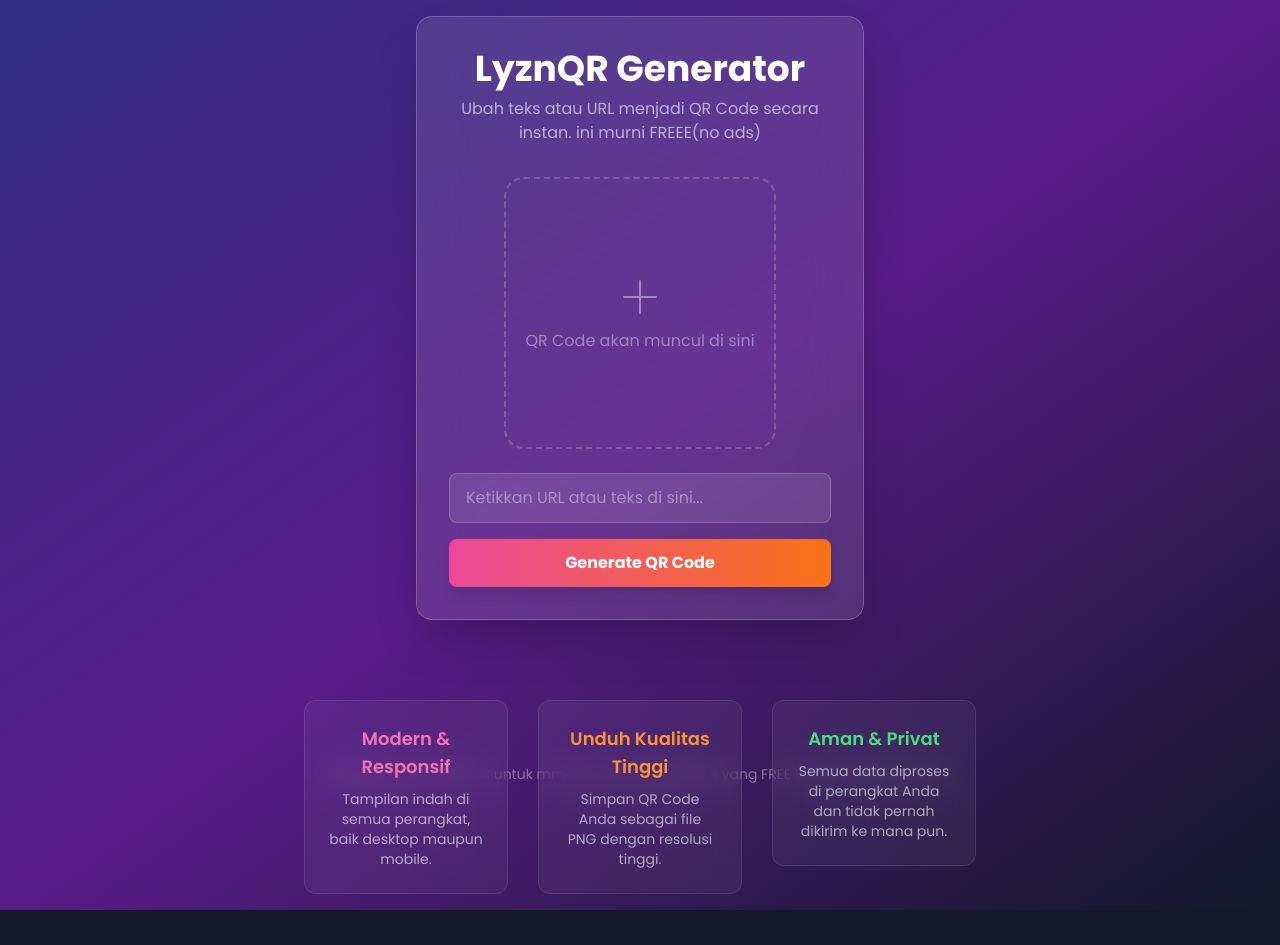
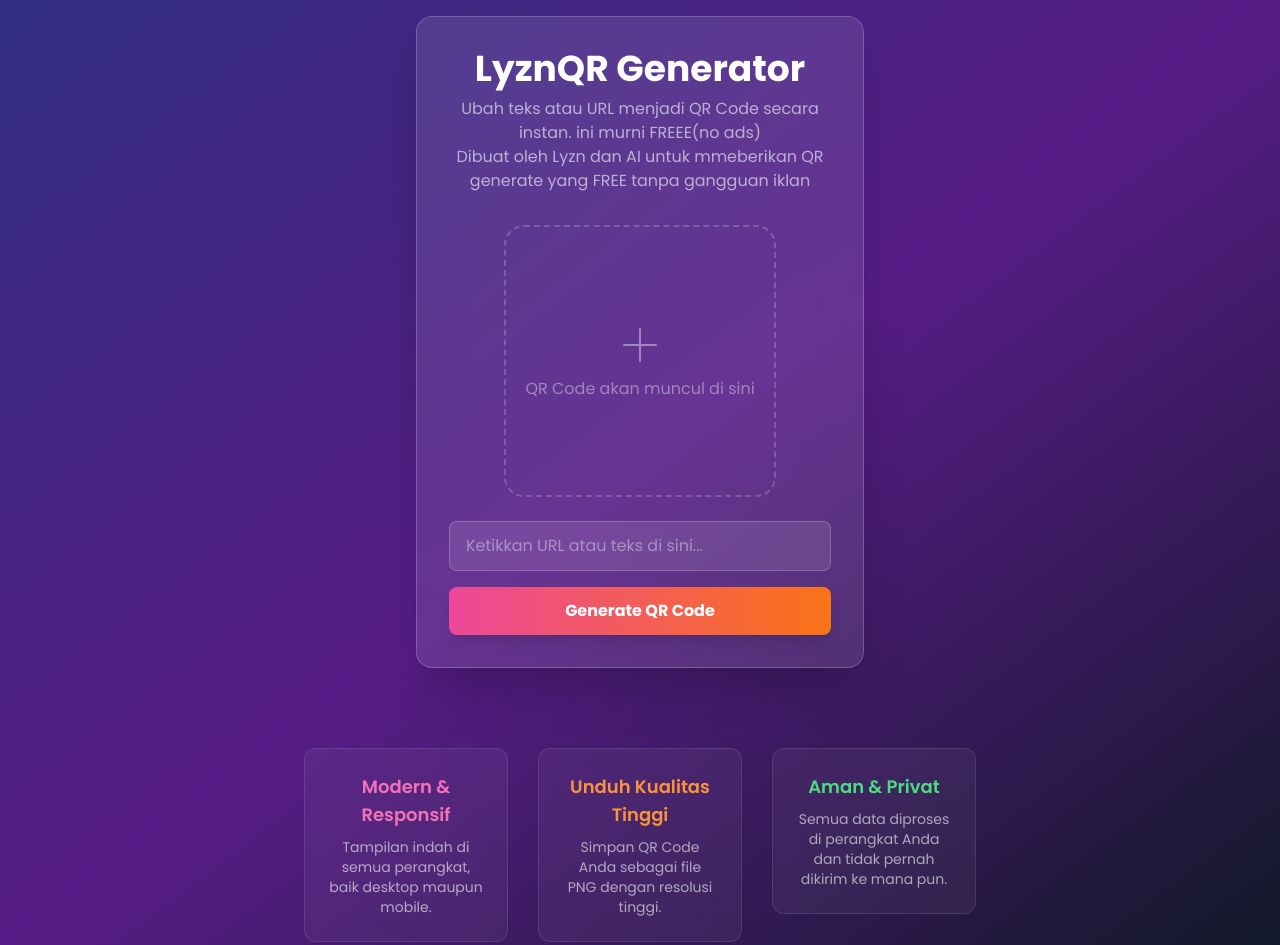
Before and after one commit to Lyzn7/websiteQRcode, a plain HTML site: page index.html in a window 1280 px wide. Shown: the top 945 px of the page. Before the commit the page ends 910 px from the top, so only its background shows below. Drawn offline with nearby package versions, Linux system fonts and the light colour scheme.

Commit message:
Update index.html

```diff
--- a/index.html
+++ b/index.html
@@ -59,7 +59,7 @@
         <div x-data="qrGenerator()" class="w-full max-w-md bg-white/10 backdrop-blur-xl border border-white/20 rounded-2xl shadow-2xl p-8 text-center transition-all duration-500">
 
             <h1 class="text-3xl md:text-4xl font-bold mb-2">LyznQR Generator</h1>
-            <p class="text-white/60 mb-8">Ubah teks atau URL menjadi QR Code secara instan. ini murni FREEE(no ads)</p>
+            <p class="text-white/60 mb-8">Ubah teks atau URL menjadi QR Code secara instan. ini murni FREEE(no ads) </br> Dibuat oleh Lyzn dan AI untuk mmeberikan QR generate yang FREE tanpa gangguan iklan </p>
 
             <div class="mb-6 flex justify-center items-center h-[272px]">
                 <div x-show="!isGenerated" id="qrcode-placeholder">
@@ -107,7 +107,7 @@
     </main>
 
     <footer class="absolute bottom-4 text-white/40 text-sm">
-        Dibuat oleh Lyzn dan AI untuk mmeberikan QR generate yang FREE tanpa gangguan iklan
+
     </footer>
 
     <script>
```
